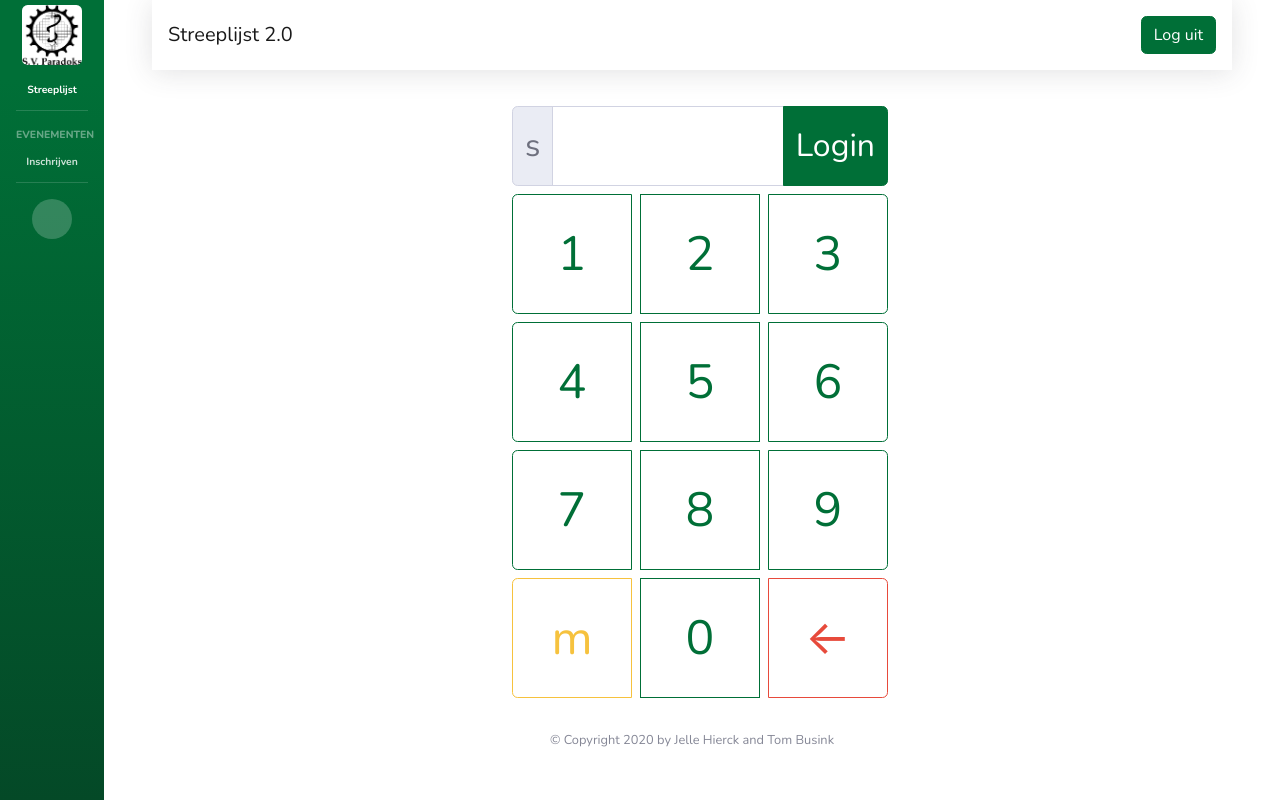
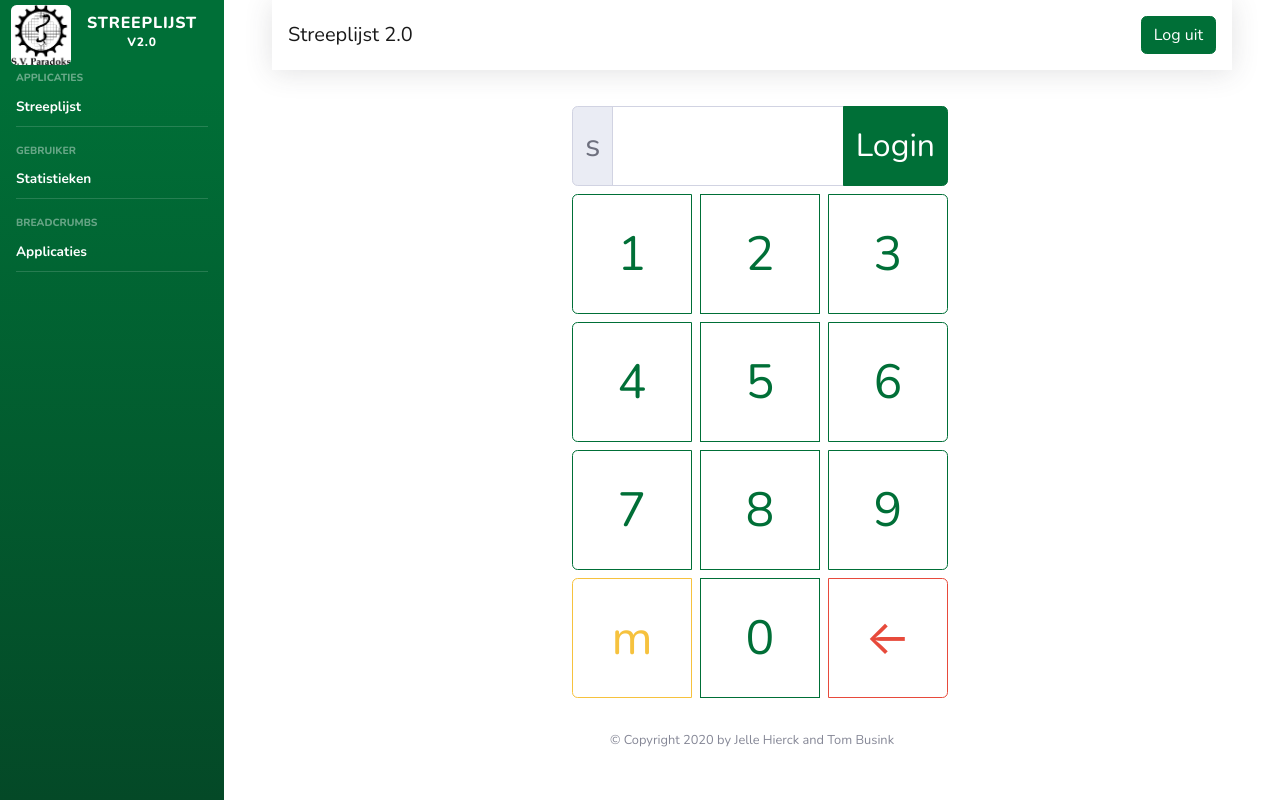
Before and after one commit to jellehierck/Streeplijst2, a Flask app: page /login in a window 1280 px wide. Run offline with Flask 2, Linux system fonts and the light colour scheme; parts of the project's set-up code (start-up, migrations or seed data) failed here and were passed over; some libraries are stand-ins or nearby versions.

Commit message:
Updated sidebar

```diff
--- a/streeplijst2/routes.py
+++ b/streeplijst2/routes.py
@@ -21,6 +21,7 @@ def hello():
 # Landing page
 @bp_home.route('/')
 @bp_home.route('/home')
+@bp_home.route('/index')
 def index():
     return redirect(url_for('home.login'))
 
--- a/streeplijst2/streeplijst/routes.py
+++ b/streeplijst2/streeplijst/routes.py
@@ -12,6 +12,12 @@ bp_streeplijst = Blueprint('streeplijst', __name__, url_prefix='/streeplijst')
 
 # Default page and folder contents
 @bp_streeplijst.route('/')  # This is the default page of /streeplijst
+@bp_streeplijst.route('/index')  # This is the default page of /streeplijst
+@bp_streeplijst.route('/home')  # This is the default page of /streeplijst
+def index():
+    return redirect(url_for('streeplijst.folder'))
+
+
 @bp_streeplijst.route('/folder')  # If no folder_id is specified, the default folder is loaded
 @bp_streeplijst.route('/folder/<int:folder_id>')  # When a folder is specified it is loaded
 def folder(folder_id=1998):  # TODO: Change default folder to a more useful folder.
--- a/streeplijst2/templates/base.jinja2
+++ b/streeplijst2/templates/base.jinja2
@@ -42,45 +42,63 @@
 
     <!-- Sidebar -->
     {% block sidebar %}
-    <ul id="accordion-sidebar" class="navbar-nav bg-gradient-primary sidebar sidebar-dark accordion toggled">
+    <ul id="sidebar" class="navbar-nav bg-gradient-primary sidebar sidebar-dark accordion">
         <!-- Sidebar - Brand -->
+        <li>
             <a class="sidebar-brand d-flex align-items-center justify-content-center" href="/">
                 <img class="img rounded" src="{{ url_for('static', filename='media/icons/ICON_paradoks.jpg') }}"
                      style="width:60px;">
                 <div class="sidebar-brand-text mx-3">Streeplijst <sup>V2.0</sup></div>
             </a>
-
-        <!-- Nav Item - Dashboard -->
-        <li class="nav-item active">
-            <a class="nav-link" href="/">
-                <i class="fas fa-fw fa-tachometer-alt"></i>
-                <span>Streeplijst</span></a>
         </li>
 
-        <!-- Divider -->
+        {% block sidebar_contents %}
+
+        <!-- Applications -->
+        <li>
+            <div class="sidebar-heading">Applicaties</div>
+        </li>
+        {% block sidebar_applications %}
+        <li class="nav-item active">
+            <a class="nav-link py-2" href="{{ url_for('streeplijst.index') }}"><span>Streeplijst</span></a>
+        </li>
+        {% endblock sidebar_applications %}
         <hr class="sidebar-divider">
 
-        <!-- Heading -->
-        <div class="sidebar-heading">
-            Evenementen
-        </div>
-
-        <!-- Nav Item - Pages Collapse Menu -->
-        <li class="nav-item">
-            <a class="nav-link" href="/evenementen">
-                <i class="fas fa-fw fa-dice"></i>
-                <span class="font-weight-bold">Inschrijven</span>
-            </a>
+        <!-- User -->
+        <li>
+            <div class="sidebar-heading">Gebruiker</div>
         </li>
-
-        <!-- Divider -->
+        {% block sidebar_user %}
+        <li class="nav-item active">
+            <a class="nav-link py-2" href="{{ url_for('home.index') }}"><span>Statistieken</span></a>
+        </li>
+        {% endblock sidebar_user %}
         <hr class="sidebar-divider">
 
-        <!-- Sidebar Toggler (Sidebar) -->
+        <!-- Breadcrumbs -->
+        <li>
+            <div class="sidebar-heading">Breadcrumbs</div>
+        </li>
+        {% block sidebar_breadcrumbs %}
+        <li class="nav-item active">
+            <a class="nav-link py-2" href="{{ url_for('home.index') }}"><span>Applicaties</span></a>
+        </li>
+        {% endblock sidebar_breadcrumbs %}
+        <hr class="sidebar-divider">
+
+        {% endblock sidebar_contents %}
+
+        <!-- Sidebar Toggler -->
+        <!-- DISABLED
+        <li>
             <div class="text-center d-none d-md-inline">
-            <button class="rounded-circle border-0" id="sidebarToggle"></button>
+                <button class="rounded-circle border-0" id="sidebarToggle"><</button>
             </div>
-    </ul> <!-- #accordion-sidebar -->
+        </li>
+        -->
+
+    </ul> <!-- #sidebar -->
     {% endblock sidebar %}
 
     <!-- Content Wrapper -->
--- a/streeplijst2/templates/checkout.jinja2
+++ b/streeplijst2/templates/checkout.jinja2
@@ -17,10 +17,12 @@
 
     <!-- Message display -->
     <h1 class="display-4">Gelukt!</h1>
+
     {# 'logout_delay|default(10)' sets the logout to 10 seconds, unless another parameter is provided on page load #}
     <p class="lead">Je hebt de producten hieronder gekocht. Je wordt binnen {{ logout_delay|default(10) }}
                     seconden automatisch uitgelogd.</p>
 
+    <!-- Debug button TODO: Remove this -->
     <button id="stop-timer" class="btn btn-primary" type="button">Stop Timer</button>
 
     <!-- Log out timer -->
```
Lines whose indentation alone changed are shown as unchanged.
